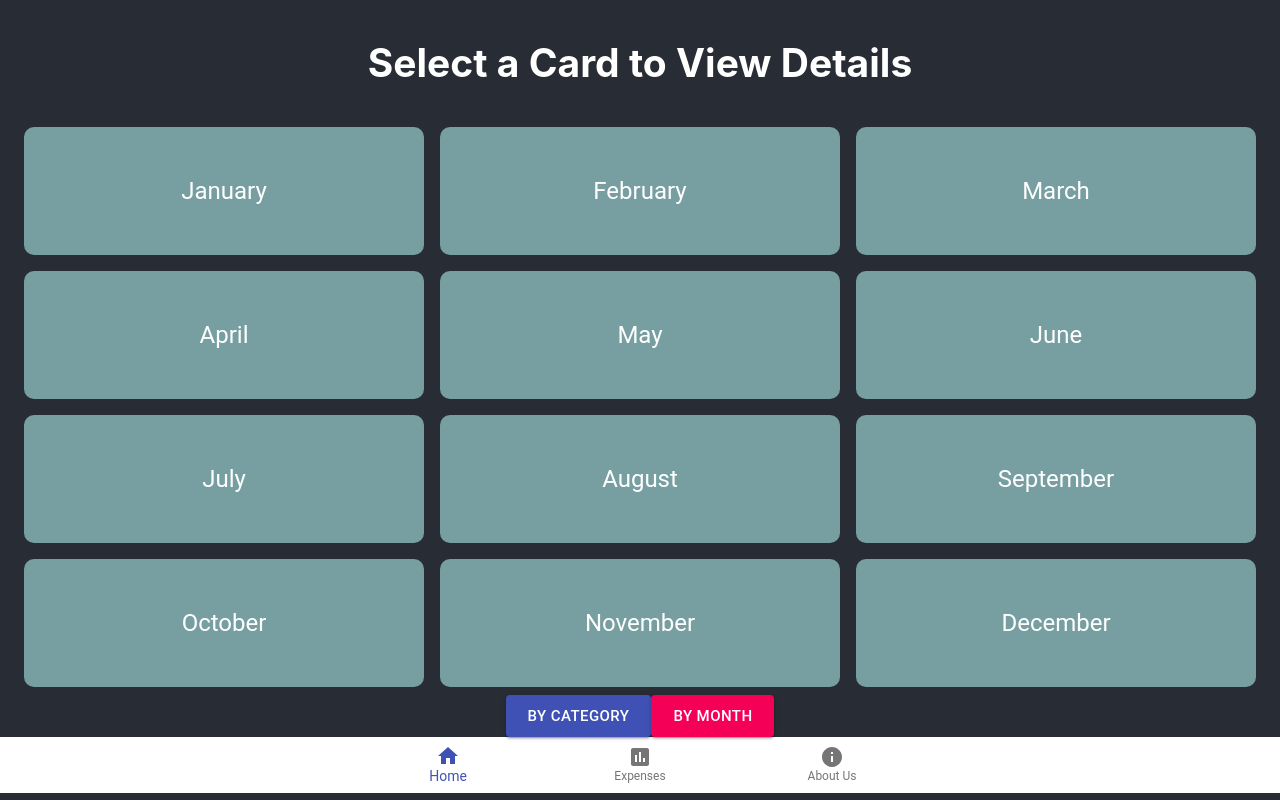
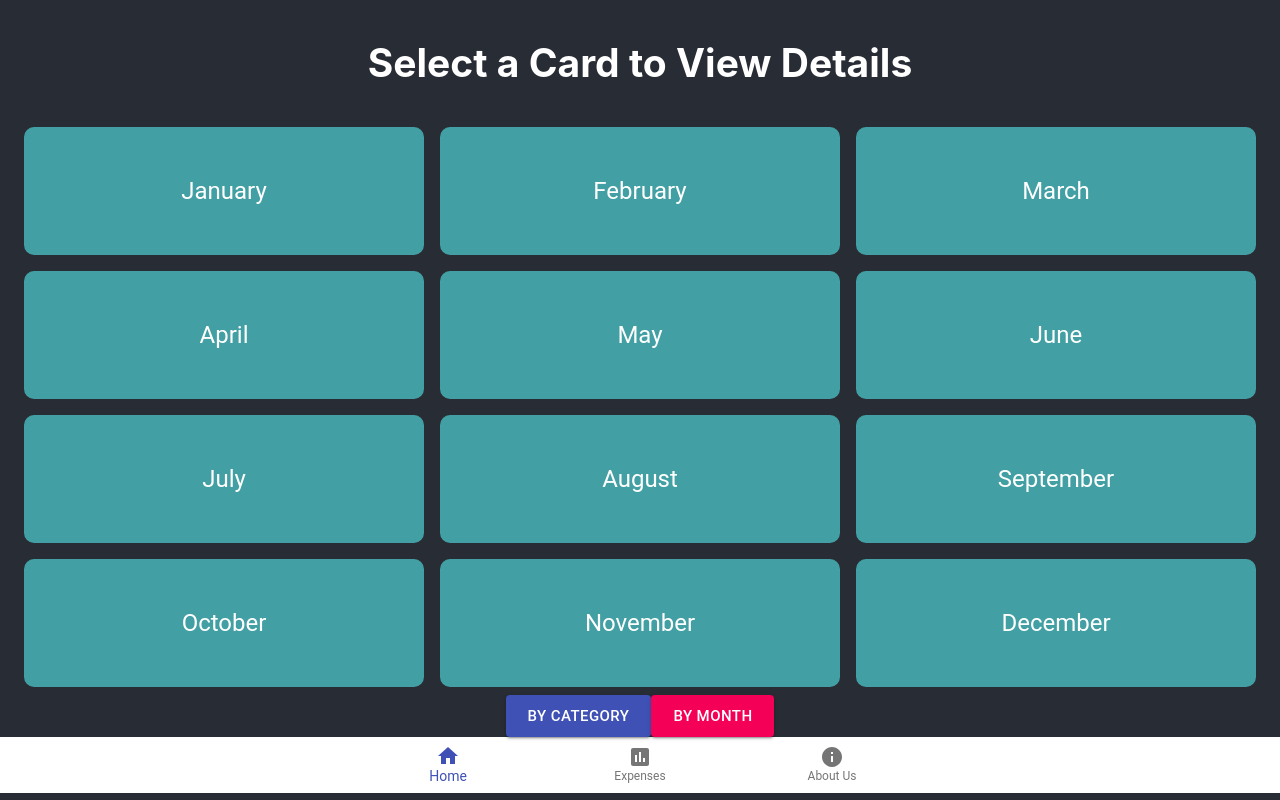
Before and after one commit to whitwong/rv-budget-tracker, a React (Create React App) app in the folder client/: page /ExpensePage in a window 1280 px wide. Both pictures are taken after a click on the button "BY MONTH". Built offline with nearby package versions, Linux system fonts and the light colour scheme.

Commit message:
Changed tile color to better match color theme.

```diff
--- a/client/src/components/ExpenseList.jsx
+++ b/client/src/components/ExpenseList.jsx
@@ -24,7 +24,7 @@ const useStyles = makeStyles((theme) => ({
   },
   cardActionArea: {
     borderRadius: '10px',
-    backgroundColor: '#779FA1',
+    backgroundColor: '#429fa3',
   },
 }));
 
```
